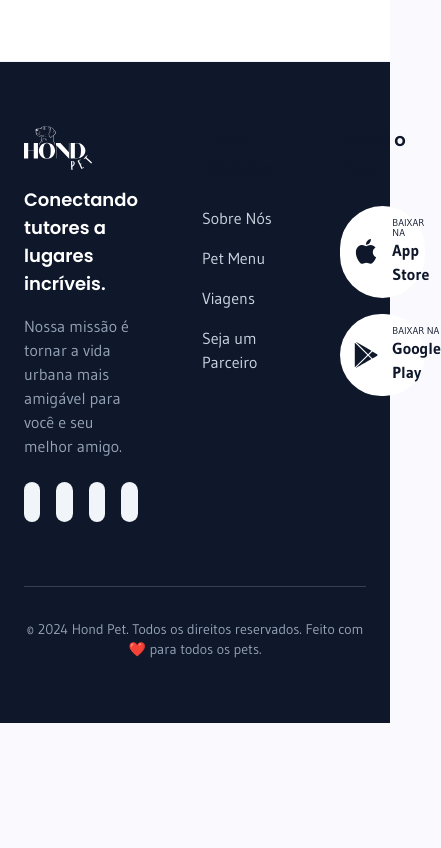
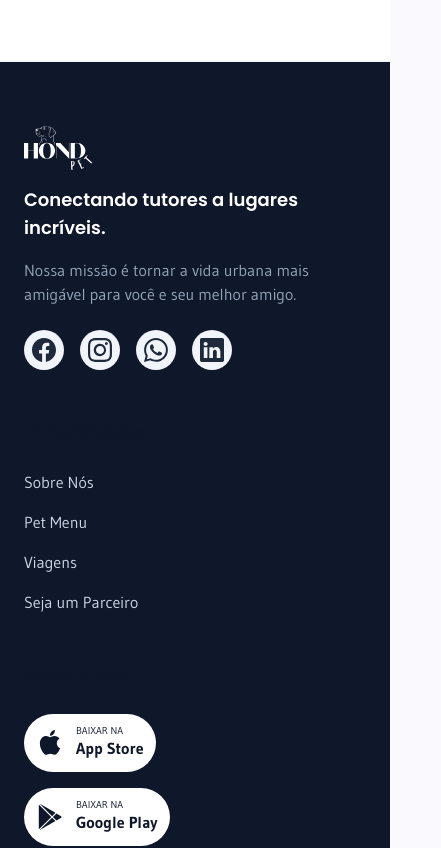
Before and after one commit to Ferraccioli/hond-pet-landing, a React (Vite) app: page / in a window 390 px wide. Shown: the part 5360-6208 px from the top of the page, 441 px wide, since content can reach past the window. Before the commit the page ends 6083 px from the top, so only its background shows below. Built offline with nearby package versions, Linux system fonts and the light colour scheme.

Commit message:
feat: make footer responsive for mobile

```diff
--- a/src/components/layout/footer.tsx
+++ b/src/components/layout/footer.tsx
@@ -12,9 +12,9 @@ export function Footer() {
     return (
         <footer className="bg-dark text-white pt-16 pb-16 border-t border-slate-100">
             <div className="max-w-[1280px] mx-auto px-6">
-                <div className="flex justify-between gap-16 mb-16">
+                <div className="grid grid-cols-1 md:grid-cols-3 lg:grid-cols-4 gap-12 mb-16">
                     {/* Brand Column */}
-                    <div className="space-y-4">
+                    <div className="lg:col-span-2 space-y-4">
                         <div
                             className="w-[68px] h-[44px] bg-white"
                             style={{
@@ -31,7 +31,7 @@ export function Footer() {
                         <div className="font-heading font-semibold text-lg">
                             Conectando tutores a lugares incríveis.
                         </div>
-                        <p className="text-slate-400 font-sans">
+                        <p className="text-slate-400 font-sans max-w-sm">
                             Nossa missão é tornar a vida urbana mais amigável para você e seu melhor amigo.
                         </p>
 
@@ -52,7 +52,7 @@ export function Footer() {
                     </div>
 
                     {/* Quick Links */}
-                    <div className="col-span-1 md:col-span-1">
+                    <div>
                         <h4 className="font-heading font-semibold text-lg mb-6">Links Rápidos</h4>
                         <ul className="space-y-4 font-sans text-slate-300">
                             <li><Link to="/about" className="hover:text-white transition-colors">Sobre Nós</Link></li>
@@ -63,7 +63,7 @@ export function Footer() {
                     </div>
 
                     {/* Download App */}
-                    <div className="col-span-1 md:col-span-1">
+                    <div>
                         <h4 className="font-heading font-semibold text-lg mb-6">Baixe o App</h4>
                         <div className="space-y-4">
                             <a href="#" className="bg-white text-dark p-3 rounded-full flex items-center gap-3 w-fit hover:bg-slate-100 transition-colors">
```
